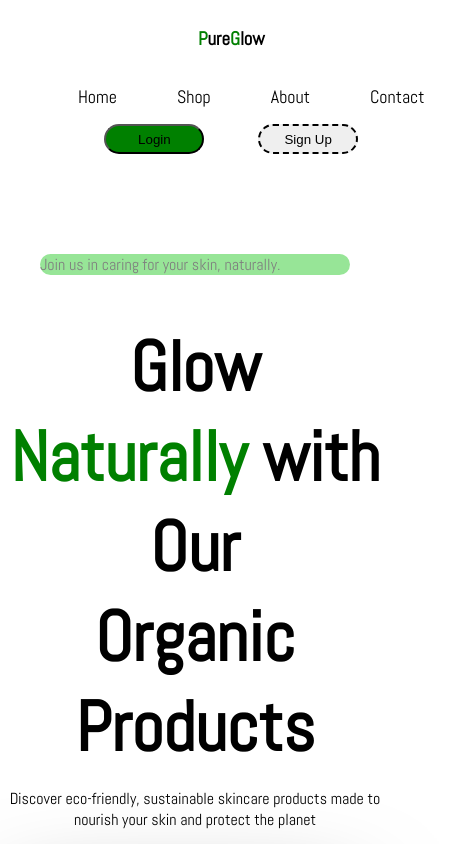
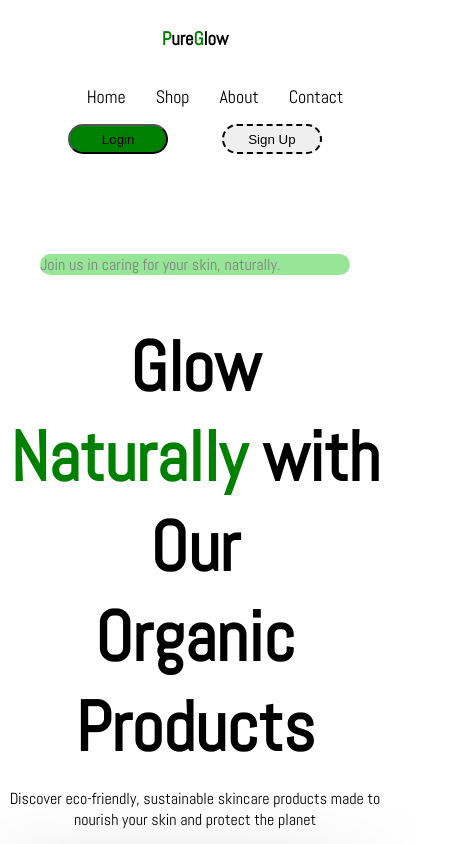
Before and after one commit to elani-web/skincare-brand, a plain HTML site: page index.html in a window 390 px wide. Shown: the top 844 px of the page, 455 px wide, since content can reach past the window. Drawn offline with nearby package versions, Linux system fonts and the light colour scheme.

Commit message:
Update styles.css

```diff
--- a/styles.css
+++ b/styles.css
@@ -162,7 +162,7 @@ span {
         object-fit: cover;
         display: block;
         flex-direction: column;
-}
+    }
     .container .card {
         height: 150px;
     }
@@ -170,6 +170,8 @@ span {
         max-width: 100%;
         flex-wrap: wrap;
         flex-direction: column;
-        justify-content: space-between;
+    }
+    .nav-item {
+       padding: 0 15px;
     }
 }
```
